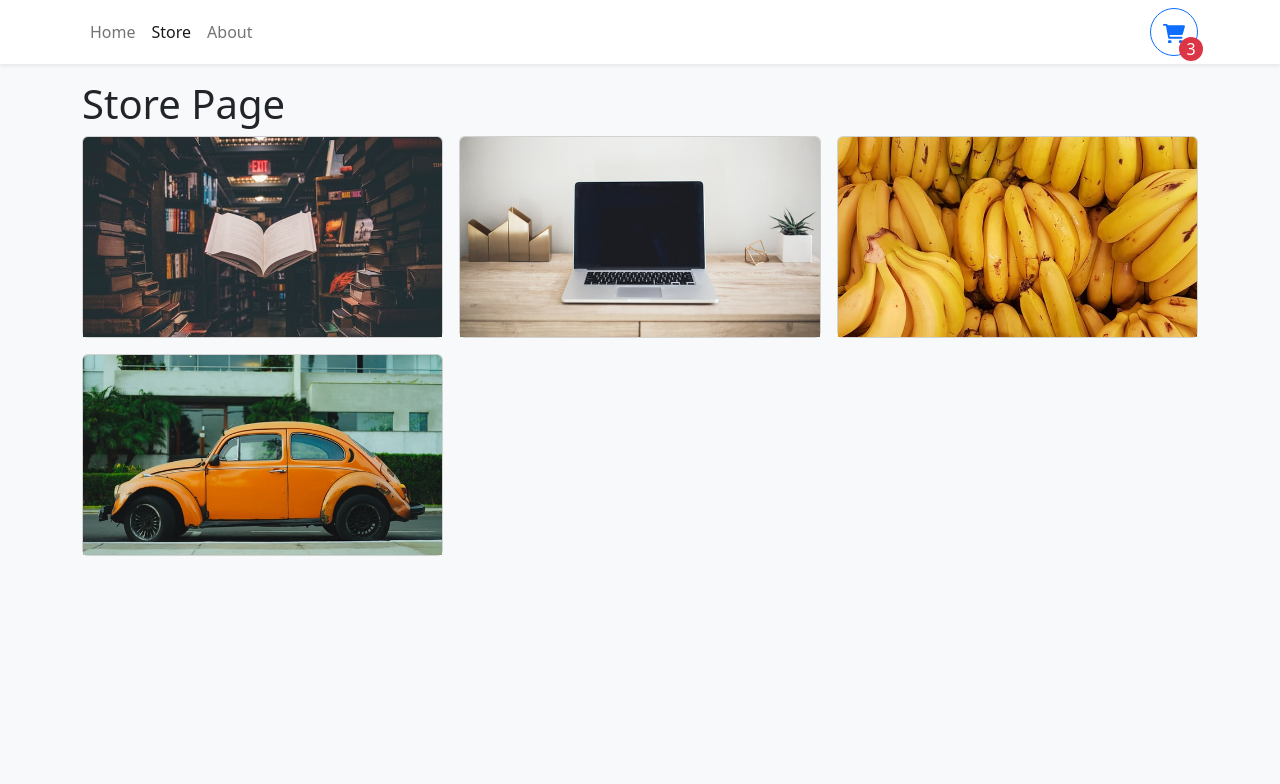
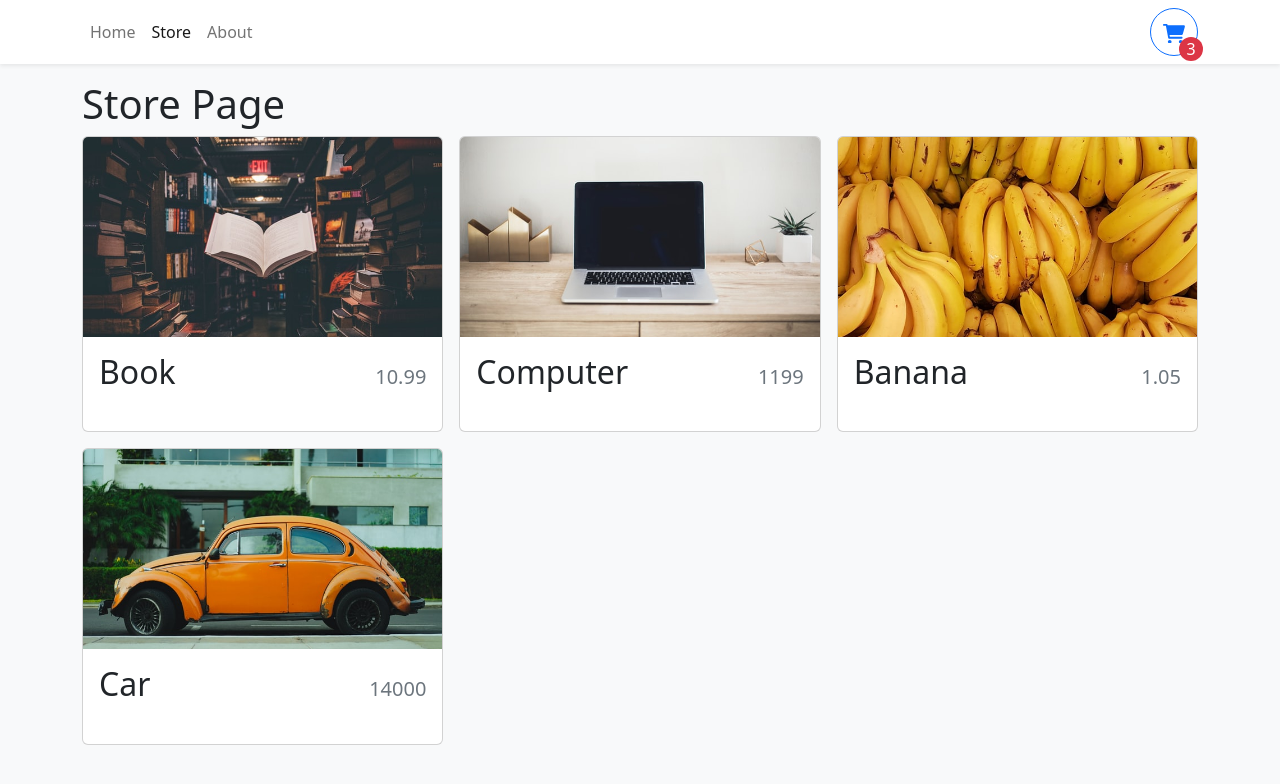
Before and after one commit to gabeno/shoppers-delight, a React (Vite) app: page /store in a window 1280 px wide. Shown: the top 784 px of the page. Built offline with nearby package versions, Linux system fonts and the light colour scheme.

Commit message:
add item details

```diff
--- a/src/components/StoreItem.tsx
+++ b/src/components/StoreItem.tsx
@@ -11,6 +11,12 @@ export function StoreItem({id, name, price, imgUrl}: StoreItemProps) {
     return (
         <Card>
             <Card.Img variant="top" src={imgUrl} height="200px" style={{ objectFit: "cover" }} />
+            <Card.Body className="d-flex flex-column">
+                <Card.Title className="d-flex justify-content-between align-items-baseline mb-4">
+                    <span className="fs-2">{name}</span>
+                    <span className="text-muted ms-2">{price}</span>
+                </Card.Title>
+            </Card.Body>
         </Card>
     )
 }
```
